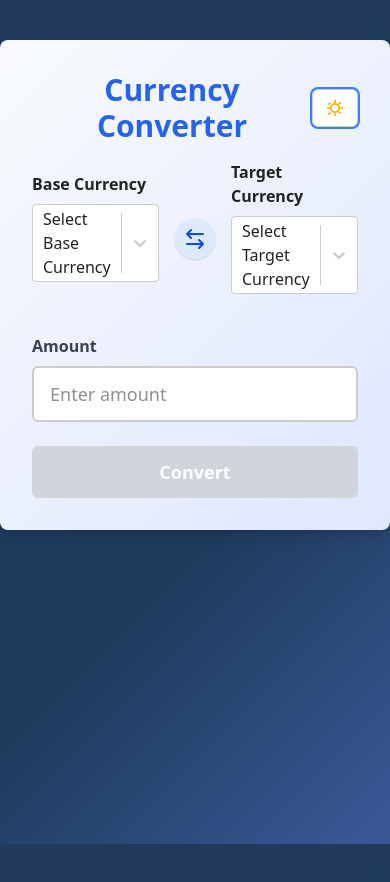
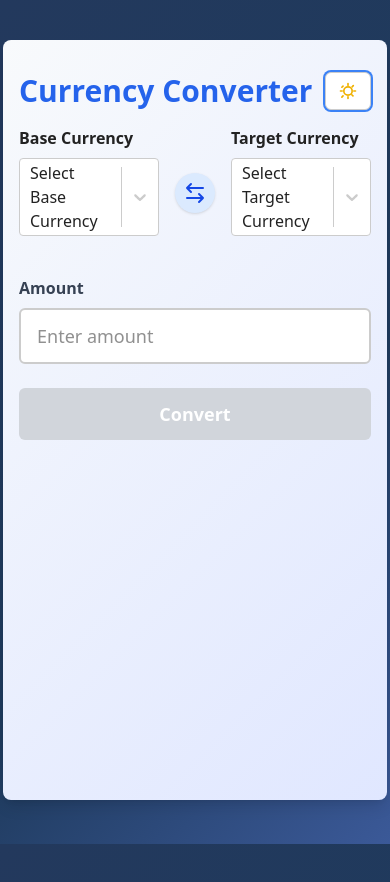
Before and after one commit to errantpianist/currency-converter, a React (Vite) app: page / in a window 390 px wide. Built offline with nearby package versions, Linux system fonts and the light colour scheme; no server answers.

Commit message:
Mobile layout

```diff
--- a/src/App.tsx
+++ b/src/App.tsx
@@ -146,7 +146,12 @@ const App: React.FC = () => {
   }
 
   return (
-    <div className={`max-w-xl mx-auto mt-10 p-8 rounded-lg shadow-lg gradient-bg`}>
+    <div
+      className={
+        `sm:max-w-xl max-w-sm w-full mx-auto mt-10 px-4 p-8 rounded-lg shadow-lg gradient-bg ` +
+        `overflow-hidden h-[90vh] sm:overflow-auto sm:h-auto`
+      }
+    >
       <div className="flex justify-between items-center mb-4">
   <h1 className="text-3xl font-bold text-center" style={{ color: 'var(--title-color, #2563eb)' }}>Currency Converter</h1>
         <ThemeToggle theme={theme} onToggle={handleToggleTheme} />
@@ -226,7 +231,7 @@ const App: React.FC = () => {
           lastUpdated={lastFetched[baseCurrency] || null}
         />
       )}
-    </div>
+  </div>
   )
 }
 
```
